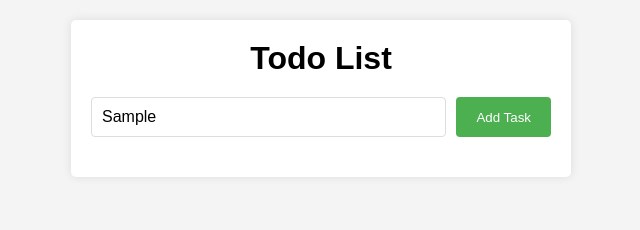
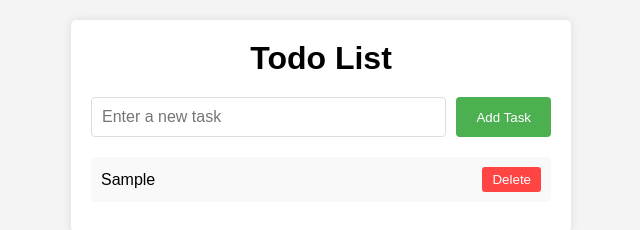
Before and after one commit to mynul-islam-madhurjo/to-do-app-dom, a plain HTML site: page index.html in a window 1280 px wide. Both pictures are taken after typing "Sample" into the empty fields and a click on the button "Add Task". Shown: the whole page, without its empty margins (319-959 px from the left). Drawn offline with Linux system fonts and the light colour scheme.

Commit message:
add and delete

```diff
--- a/app.js
+++ b/app.js
@@ -0,0 +1,105 @@
+const TodoApp = {
+    // Get DOM elements using querySelector
+    elements: {
+        input: document.querySelector('.task-input'),
+        addBtn: document.querySelector('.add-btn'),
+        list: document.querySelector('.todo-list')
+    },
+
+    // Store tasks
+    tasks: [],
+
+    // Initialize app
+    init() {
+        // Load saved tasks
+        this.tasks = Storage.load();
+        this.displayTasks();
+        this.setupEventListeners();
+    },
+
+    setupEventListeners() {
+        // Add task events
+        this.elements.addBtn.addEventListener('click', () => this.addTask());
+        this.elements.input.addEventListener('keypress', (e) => {
+            if (e.key === 'Enter') this.addTask();
+        });
+
+        // List click events (for delete and toggle)
+        this.elements.list.addEventListener('click', (e) => {
+            const todoItem = e.target.closest('.todo-item');
+            if (!todoItem) return;
+
+            // Handle delete button click
+            if (e.target.classList.contains('delete-btn')) {
+                this.deleteTask(todoItem);
+            }
+            // Handle click on todo item (toggle complete)
+            else if (e.target.classList.contains('todo-text')) {
+                this.toggleTask(todoItem);
+            }
+        });
+    },
+
+    // Add new task
+    addTask() {
+        const text = this.elements.input.value.trim();
+        if (!text) return;
+
+        // Create new task
+        const task = {
+            id: Date.now(),
+            text: text,
+            completed: false
+        };
+
+        // Add task to array
+        this.tasks.push(task);
+        this.saveAndDisplay();
+        this.elements.input.value = '';
+    },
+
+    // Delete task
+    deleteTask(todoItem) {
+        const taskId = Number(todoItem.dataset.id);
+        this.tasks = this.tasks.filter(task => task.id !== taskId);
+        this.saveAndDisplay();
+    },
+
+    // Toggle task complete status
+    toggleTask(todoItem) {
+        const taskId = Number(todoItem.dataset.id);
+        const task = this.tasks.find(task => task.id === taskId);
+        if (task) {
+            task.completed = !task.completed;
+            this.saveAndDisplay();
+        }
+    },
+
+    // Save tasks and update display
+    saveAndDisplay() {
+        Storage.save(this.tasks);
+        this.displayTasks();
+    },
+
+    // Display all tasks
+    displayTasks() {
+        this.elements.list.innerHTML = '';
+
+        // Create and add task elements
+        this.tasks.forEach(task => {
+            const li = document.createElement('li');
+            li.className = `todo-item ${task.completed ? 'completed' : ''}`;
+            li.dataset.id = task.id;
+
+            li.innerHTML = `
+                <span class="todo-text">${task.text}</span>
+                <button class="delete-btn">Delete</button>
+            `;
+
+            this.elements.list.appendChild(li);
+        });
+    }
+};
+
+// Start app when page loads
+document.addEventListener('DOMContentLoaded', () => TodoApp.init());
--- a/storage.js
+++ b/storage.js
@@ -0,0 +1,10 @@
+const Storage = {
+    save(tasks) {
+        localStorage.setItem('todos', JSON.stringify(tasks));
+    },
+
+    load() {
+        const tasks = localStorage.getItem('todos');
+        return tasks ? JSON.parse(tasks) : [];
+    }
+};
--- a/style.css
+++ b/style.css
@@ -50,3 +50,41 @@ h1 {
 .add-btn:hover {
     background-color: #45a049;
 }
+
+.todo-list {
+    list-style: none;
+}
+
+.todo-item {
+    background-color: #f9f9f9;
+    padding: 10px;
+    margin-bottom: 10px;
+    border-radius: 4px;
+    display: flex;
+    justify-content: space-between;
+    align-items: center;
+}
+
+.delete-btn {
+    background-color: #ff4444;
+    color: white;
+    border: none;
+    padding: 5px 10px;
+    border-radius: 3px;
+    cursor: pointer;
+}
+
+.delete-btn:hover {
+    background-color: #cc0000;
+}
+
+.todo-item.completed {
+    background-color: #e9ecef;
+    text-decoration: line-through;
+    color: #6c757d;
+}
+
+.todo-text {
+    flex: 1;
+    margin-right: 10px;
+}
```
